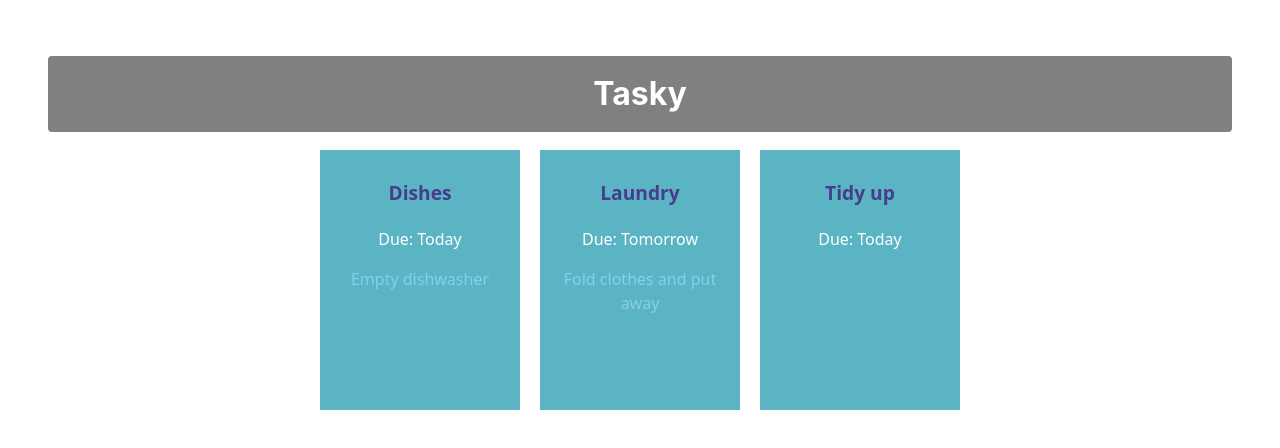
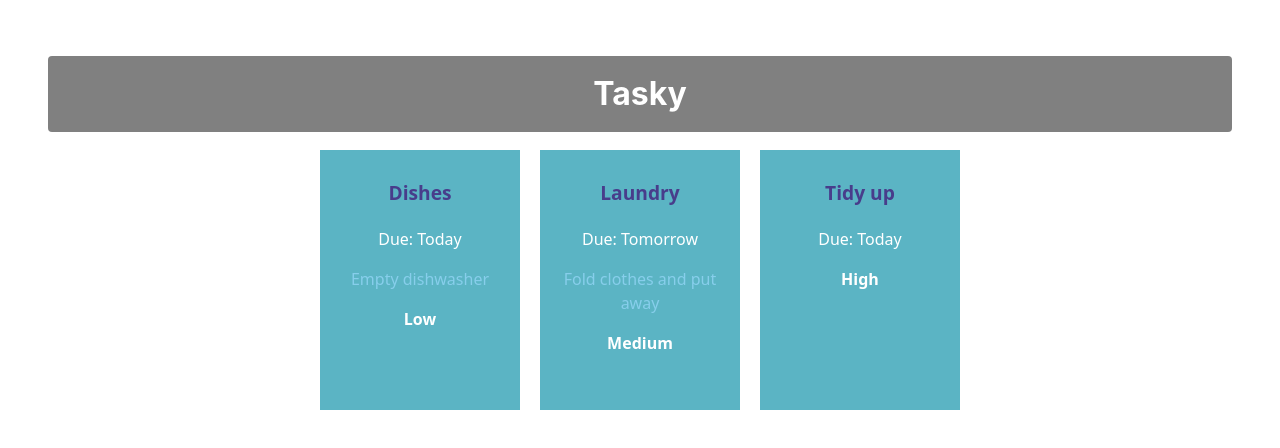
Before and after one commit to GraceRyan05/react-basics-labs, a React (Vite) app in the folder tasky/: page / in a window 1280 px wide. Shown: the top 448 px of the page. Built offline with nearby package versions, Linux system fonts and the light colour scheme.

Commit message:
Tasky Lab 2a - Exercise done

```diff
--- a/tasky/src/App.jsx
+++ b/tasky/src/App.jsx
@@ -5,9 +5,9 @@
 function App() {
   const [ taskState, setTaskState ] = useState({
     tasks: [
-      { id: 1, title:"Dishes", description: "Empty dishwasher", deadline: "Today" },
-      { id: 2, title: "Laundry", description: "Fold clothes and put away", deadline: "Tomorrow" },
-      { id: 3, title: "Tidy up", deadline: "Today" }
+      { id: 1, title:"Dishes", description: "Empty dishwasher", deadline: "Today", priority: "Low" },
+      { id: 2, title: "Laundry", description: "Fold clothes and put away", deadline: "Tomorrow", priority: "Medium" },
+      { id: 3, title: "Tidy up", deadline: "Today", priority: "High" }
     ]
   });
   return (
@@ -18,6 +18,7 @@
       title={task.title}
       description={task.description}
       deadline={task.deadline}
+      priority={task.priority}
       key={task.id}
     />
   ))}
--- a/tasky/src/components/Task.jsx
+++ b/tasky/src/components/Task.jsx
@@ -7,6 +7,7 @@
             <p className="title">{props.title}</p>
             <p>Due: {props.deadline}</p>
             <p className="description">{props.description}</p>
+            <p><b>{props.priority}</b></p>
         </div>
     )
 }
```
